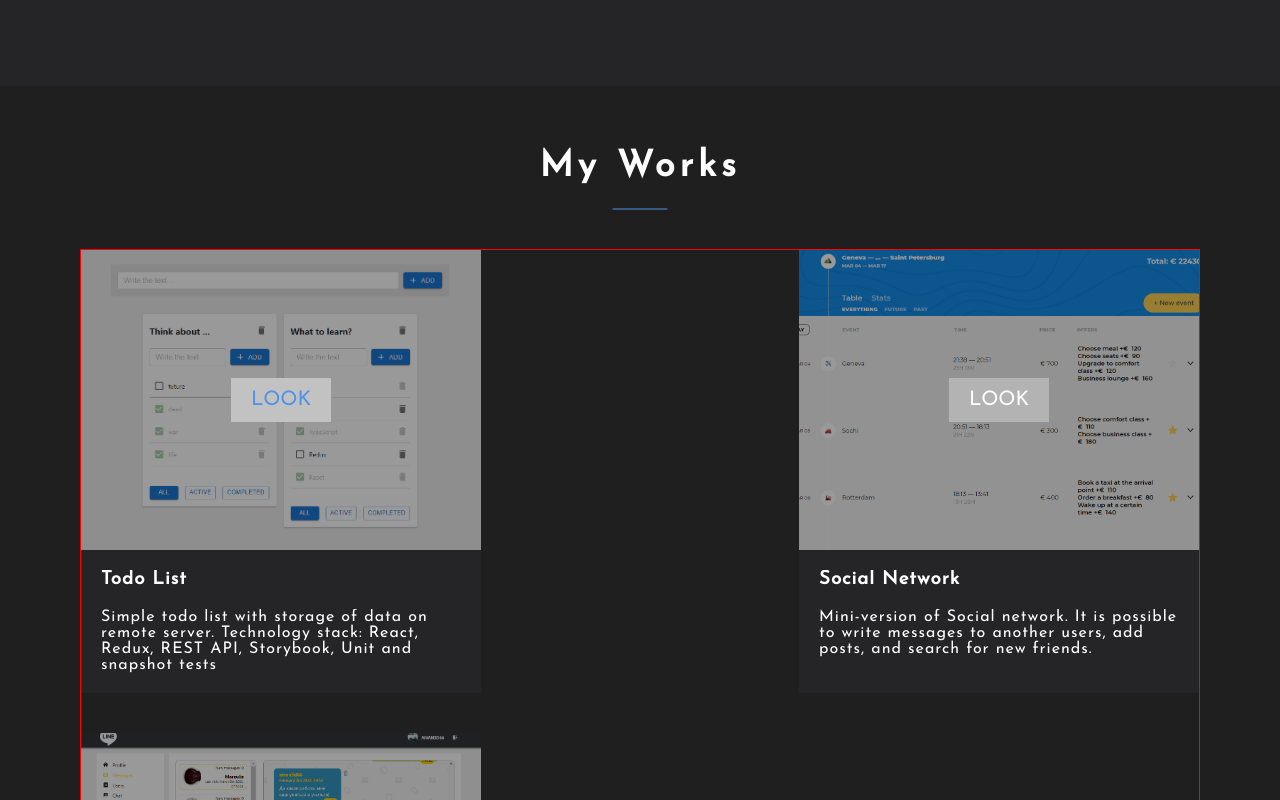
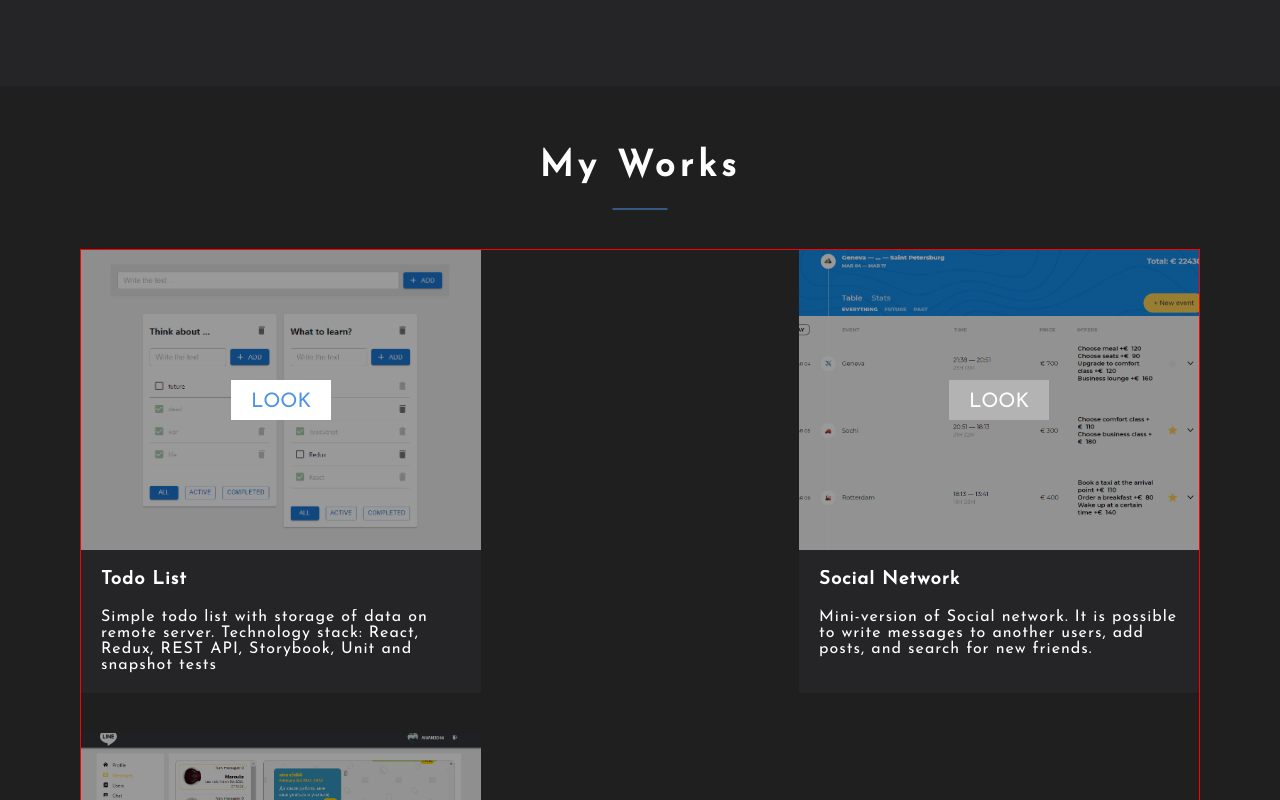
Before and after one commit to aivan3d66/portfolio, a React (Create React App) app: page / in a window 1280 px wide. In both pictures the pointer is over the link 281 px from the left and 1978 px from the top of the page. Shown: the part 1578-2378 px from the top of the page. Built offline with nearby package versions, Linux system fonts and the light colour scheme.

Commit message:
add upd workPreview__link paddings

```diff
--- a/src/components/Works/WorkItem/WorkItem.module.scss
+++ b/src/components/Works/WorkItem/WorkItem.module.scss
@@ -38,7 +38,7 @@
   z-index: 1;
   display: block;
   width: 100px;
-  padding: 12px;
+  padding: 12px 12px 8px 12px;
   font-size: 20px;
   vertical-align: center;
   text-transform: uppercase;
@@ -47,7 +47,7 @@
 
   &:hover {
     color: #4e93e6;
-    background-color: rgba(194, 194, 194, 1);
+    background-color: #ffffff;
   }
 }
 
```
